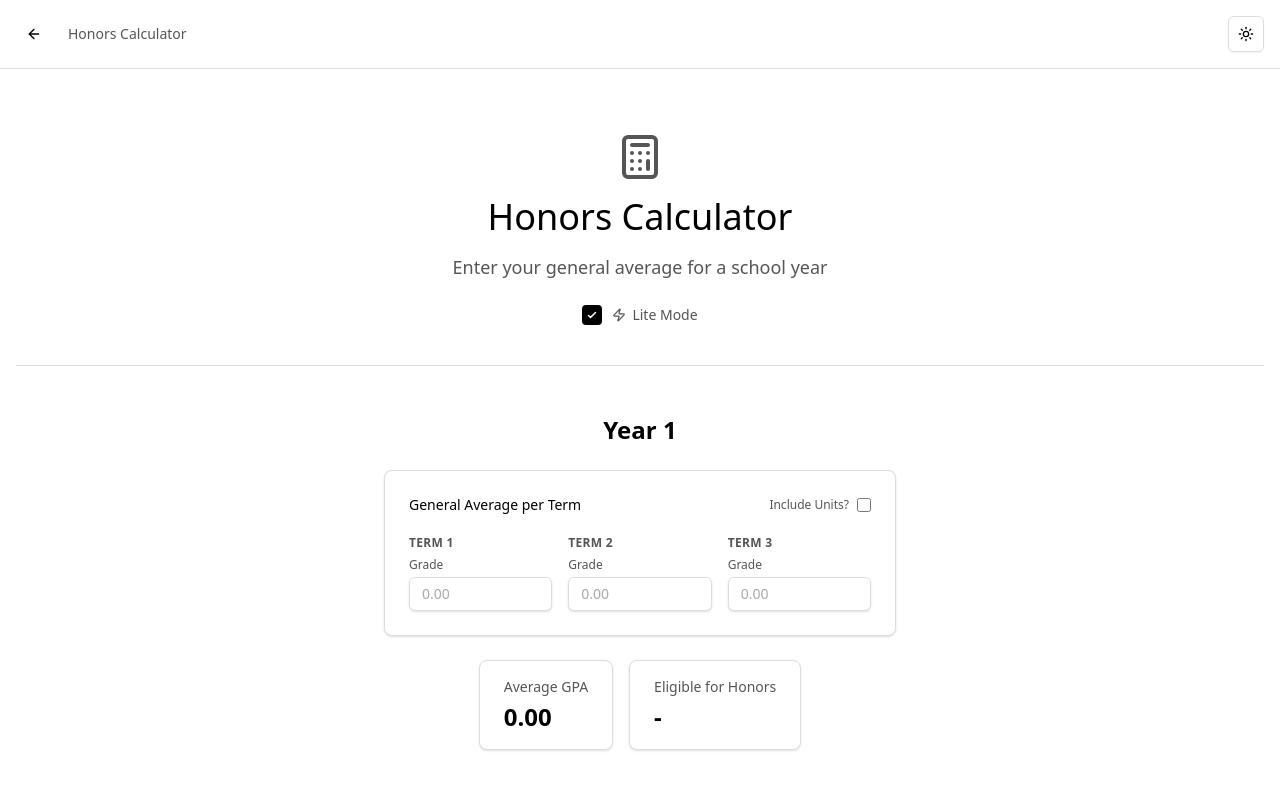
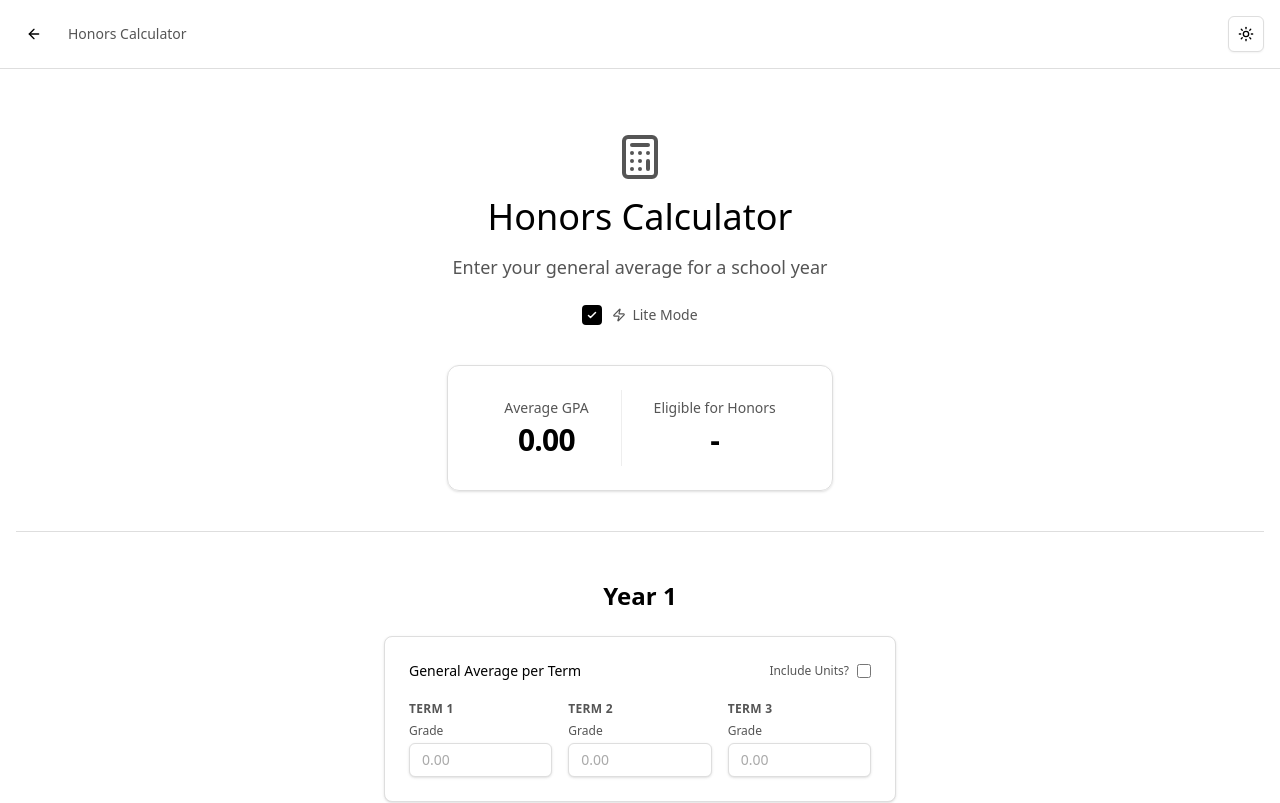
Before and after one commit to jpcsapc/APC-Honors-Checker, a Next.js app: page /honors in a window 1280 px wide. Shown: the top 803 px of the page. Built offline with nearby package versions, Linux system fonts and the light colour scheme.

Commit message:
ui: made it so that it looks like the ui in latin because it looks more clean

```diff
--- a/src/app/honors/page.tsx
+++ b/src/app/honors/page.tsx
@@ -362,6 +362,8 @@ export default function HonorsCalcu() {
     return stats;
   }, [liteData, showUnits]);
 
+  const topSummaryYearKey = "Year 1";
+
   return (
     <div className="min-h-screen bg-background">
       {/* Header */}
@@ -448,6 +450,84 @@ export default function HonorsCalcu() {
             </label>
           </div>
         </div>
+
+        {/* Year Summary */}
+        <div className="flex justify-center mb-10">
+          <AnimatePresence mode="wait">
+            {liteMode ? (
+              <motion.div
+                layout
+                key="lite-stats"
+                initial={{ opacity: 0, y: 10 }}
+                animate={{ opacity: 1, y: 0 }}
+                exit={{ opacity: 0, y: -10 }}
+                className="flex gap-0 flex-wrap justify-center items-center p-6 rounded-xl border bg-card/50 shadow-sm"
+              >
+                <motion.div
+                  layout
+                  className="flex flex-col items-center px-8 py-2 border-r border-border/50 last:border-0"
+                >
+                  <p className="text-sm text-muted-foreground mb-1">Average GPA</p>
+                  <p className="text-3xl font-bold tracking-tight text-foreground">
+                    {liteStats[topSummaryYearKey]?.gpa > 0
+                      ? liteStats[topSummaryYearKey].gpa.toFixed(2)
+                      : "0.00"}
+                  </p>
+                </motion.div>
+                <AnimatePresence mode="popLayout">
+                  {showUnits && (
+                    <motion.div
+                      layout
+                      initial={{ opacity: 0, scale: 0.8 }}
+                      animate={{ opacity: 1, scale: 1 }}
+                      exit={{ opacity: 0, scale: 0.8 }}
+                      transition={{ duration: 0.3 }}
+                      className="flex flex-col items-center px-8 py-2 border-r border-border/50 last:border-0"
+                    >
+                      <p className="text-sm text-muted-foreground mb-1">Total Units</p>
+                      <p className="text-3xl font-bold tracking-tight text-foreground">
+                        {liteStats[topSummaryYearKey]?.totalUnits ?? "0"}
+                      </p>
+                    </motion.div>
+                  )}
+                </AnimatePresence>
+                <motion.div
+                  layout
+                  className="flex flex-col items-center px-8 py-2"
+                >
+                  <p className="text-sm text-muted-foreground mb-1">Eligible for Honors</p>
+                  <p className="text-3xl font-bold tracking-tight text-primary">
+                    {liteStats[topSummaryYearKey]?.eligible ?? "-"}
+                  </p>
+                </motion.div>
+              </motion.div>
+            ) : (
+              yearStats[topSummaryYearKey] && (
+                <motion.div
+                  key="full-stats"
+                  initial={{ opacity: 0, y: 10 }}
+                  animate={{ opacity: 1, y: 0 }}
+                  exit={{ opacity: 0, y: -10 }}
+                  className="flex gap-0 flex-wrap justify-center items-center p-6 rounded-xl border bg-card/50 shadow-sm"
+                >
+                  <div className="flex flex-col items-center px-8 py-2 border-r border-border/50">
+                    <p className="text-sm text-muted-foreground mb-1">Current GPA</p>
+                    <p className="text-3xl font-bold tracking-tight text-foreground">
+                      {yearStats[topSummaryYearKey].gpa.toFixed(2)}
+                    </p>
+                  </div>
+                  <div className="flex flex-col items-center px-8 py-2">
+                    <p className="text-sm text-muted-foreground mb-1">Eligible for Honors</p>
+                    <p className="text-3xl font-bold tracking-tight text-primary">
+                      {yearStats[topSummaryYearKey].eligible}
+                    </p>
+                  </div>
+                </motion.div>
+              )
+            )}
+          </AnimatePresence>
+        </div>
+
 
         <hr className="mb-10 border-border/100" />
 
@@ -544,82 +624,7 @@ export default function HonorsCalcu() {
                   )}
                 </AnimatePresence>
 
-                {/* Year Summary */}
-                <div className="flex justify-center mt-6 gap-4">
-                  <AnimatePresence mode="wait">
-                    {liteMode ? (
-                      <motion.div
-                        layout
-                        key="lite-stats"
-                        initial={{ opacity: 0, y: 10 }}
-                        animate={{ opacity: 1, y: 0 }}
-                        exit={{ opacity: 0, y: -10 }}
-                        className="flex gap-4 flex-wrap justify-center items-center"
-                      >
-                        <motion.div
-                          layout
-                          className="rounded-lg border bg-card px-6 py-4 shadow-sm"
-                        >
-                          <p className="text-sm text-muted-foreground mb-1">Average GPA</p>
-                          <p className="text-2xl font-bold text-foreground">
-                            {liteStats[yearKey]?.gpa > 0
-                              ? liteStats[yearKey].gpa.toFixed(2)
-                              : "0.00"}
-                          </p>
-                        </motion.div>
-                        <AnimatePresence mode="popLayout">
-                          {showUnits && (
-                            <motion.div
-                              layout
-                              initial={{ opacity: 0, scale: 0.8 }}
-                              animate={{ opacity: 1, scale: 1 }}
-                              exit={{ opacity: 0, scale: 0.8 }}
-                              transition={{ duration: 0.3 }}
-                              className="rounded-lg border bg-card px-6 py-4 shadow-sm"
-                            >
-                              <p className="text-sm text-muted-foreground mb-1">Total Units</p>
-                              <p className="text-2xl font-bold text-foreground">
-                                {liteStats[yearKey]?.totalUnits ?? "0"}
-                              </p>
-                            </motion.div>
-                          )}
-                        </AnimatePresence>
-                        <motion.div
-                          layout
-                          className="rounded-lg border bg-card px-6 py-4 shadow-sm"
-                        >
-                          <p className="text-sm text-muted-foreground mb-1">Eligible for Honors</p>
-                          <p className="text-2xl font-bold text-foreground">
-                            {liteStats[yearKey]?.eligible ?? "-"}
-                          </p>
-                        </motion.div>
-                      </motion.div>
-                    ) : (
-                      yearStats[yearKey] && (
-                        <motion.div
-                          key="full-stats"
-                          initial={{ opacity: 0, y: 10 }}
-                          animate={{ opacity: 1, y: 0 }}
-                          exit={{ opacity: 0, y: -10 }}
-                          className="flex gap-4"
-                        >
-                          <div className="rounded-lg border bg-card px-6 py-4 shadow-sm">
-                            <p className="text-sm text-muted-foreground mb-1">Current GPA</p>
-                            <p className="text-2xl font-bold text-foreground">
-                              {yearStats[yearKey].gpa.toFixed(2)}
-                            </p>
-                          </div>
-                          <div className="rounded-lg border bg-card px-6 py-4 shadow-sm">
-                            <p className="text-sm text-muted-foreground mb-1">Eligible for Honors</p>
-                            <p className="text-2xl font-bold text-foreground">
-                              {yearStats[yearKey].eligible}
-                            </p>
-                          </div>
-                        </motion.div>
-                      )
-                    )}
-                  </AnimatePresence>
-                </div>
+
 
                 {yearNum < (liteMode ? 1 : 4) && <hr className="my-12 border-border/100" />}
               </motion.section>
```
